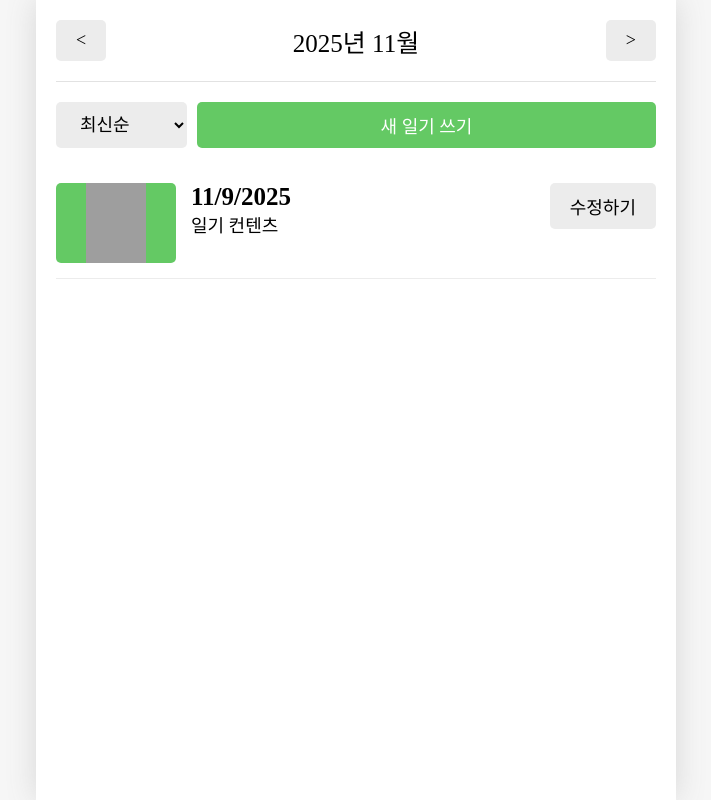
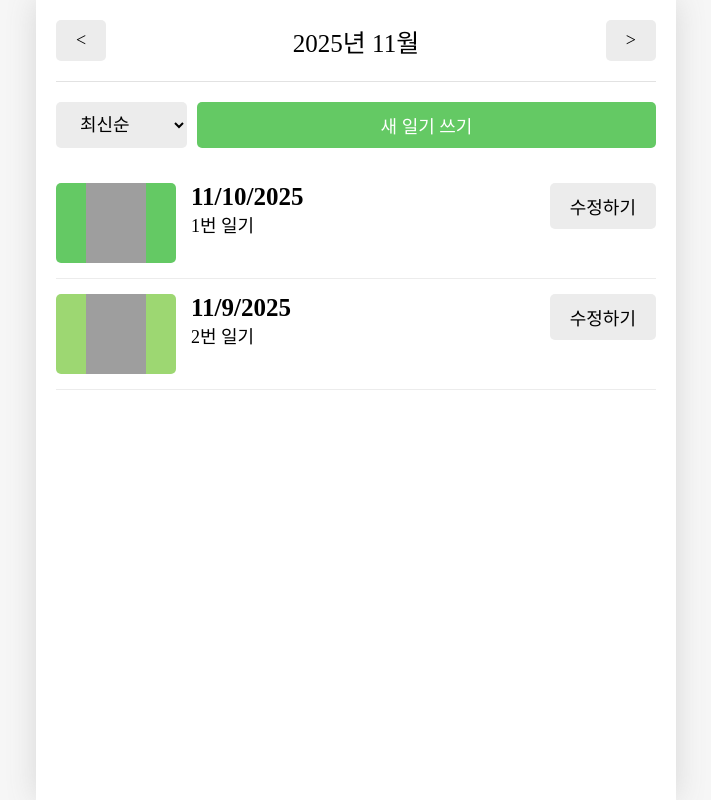
Before and after one commit to yunhozz/reacted, a React (Vite) app in the folder section08/: page / in a window 1280 px wide. Shown: the whole page, without its empty margins (284-995 px from the left). Built offline with nearby package versions, Linux system fonts and the light colour scheme; grey boxes are pictures that could not be loaded; a web font is replaced by a local one.

Commit message:
홈페이지 다이어리 관련 기능 구현

```diff
--- a/section08/src/App.jsx
+++ b/section08/src/App.jsx
@@ -10,15 +10,21 @@ import Notfound from "./pages/Notfound.jsx";
 const mockData = [
     {
         id: 1,
-        createdDate: new Date().getTime(),
+        createdDate: new Date("2025-11-10").getTime(),
         emotionId: 1,
         content: "1번 일기"
     },
     {
         id: 2,
-        createdDate: new Date().getTime(),
+        createdDate: new Date("2025-11-09").getTime(),
         emotionId: 2,
         content: "2번 일기"
+    },
+    {
+        id: 3,
+        createdDate: new Date("2025-10-25").getTime(),
+        emotionId: 3,
+        content: "3번 일기"
     }
 ];
 
@@ -45,8 +51,8 @@ function reducer(state, action) {
     }
 }
 
-const DiaryStateContext = createContext();
-const DiaryDispatchContext = createContext();
+export const DiaryStateContext = createContext();
+export const DiaryDispatchContext = createContext();
 
 export default () => {
     const [diaries, dispatch] = useReducer(reducer, mockData);
--- a/section08/src/components/DiaryItem.jsx
+++ b/section08/src/components/DiaryItem.jsx
@@ -1,21 +1,24 @@
 import "./DiaryItem.css";
+import { useNavigate } from "react-router-dom";
 import { getEmotionImage } from "../util/get-emotion-image.js";
 import Button from "./Button.jsx";
 
-export default () => {
-    const emotionId = 1;
+export default ({ id, emotionId, createdDate, content }) => {
+    const nav = useNavigate();
+    const onClickDiary = () => nav(`/diary/${id}`);
+    const onClickButton = () => nav(`/edit/${id}`);
 
     return (
         <div className={"DiaryItem"}>
-            <div className={`img_section img_section_${emotionId}`}>
+            <div className={`img_section img_section_${emotionId}`} onClick={onClickDiary}>
                 <img src={getEmotionImage(emotionId)}/>
             </div>
-            <div className={"info_section"}>
-                <div className={"created_date"}>{new Date().toLocaleDateString()}</div>
-                <div className={"content"}>일기 컨텐츠</div>
+            <div className={"info_section"} onClick={onClickDiary}>
+                <div className={"created_date"}>{new Date(createdDate).toLocaleDateString()}</div>
+                <div className={"content"}>{content}</div>
             </div>
             <div className={"button_section"}>
-                <Button text={"수정하기"}/>
+                <Button text={"수정하기"} onClick={onClickButton}/>
             </div>
         </div>
     );
--- a/section08/src/components/DiaryList.jsx
+++ b/section08/src/components/DiaryList.jsx
@@ -1,19 +1,41 @@
 import "./DiaryList.css";
+import { useState } from "react";
+import { useNavigate } from "react-router-dom";
 import Button from "./Button.jsx";
 import DiaryItem from "./DiaryItem.jsx";
 
-export default () => {
+const getSortedDiaries = (diaries, sortType) => {
+    return diaries.toSorted((a, b) => {
+        const ac = Number(a.createdDate);
+        const bc = Number(b.createdDate);
+
+        return sortType === "oldest" ? ac - bc : bc - ac;
+    });
+};
+
+export default ({ diaries }) => {
+    const [sortType, setSortType] = useState("latest");
+    const nav = useNavigate();
+
+    const onChangeSortType = (e) => setSortType(e.target.value);
+
+    const onClickButton = () => nav("/new");
+
     return (
         <div className={"DiaryList"}>
             <div className={"menu_bar"}>
-                <select>
+                <select onChange={onChangeSortType}>
                     <option value={"latest"}>최신순</option>
                     <option value={"oldest"}>오래된 순</option>
                 </select>
-                <Button type={"POSITIVE"} text={"새 일기 쓰기"}/>
+                <Button type={"POSITIVE"} text={"새 일기 쓰기"} onClick={onClickButton}/>
             </div>
             <div className={"list_wrapper"}>
-                <DiaryItem/>
+                {
+                    getSortedDiaries(diaries, sortType).map(diary =>
+                        <DiaryItem key={diary.id} {...diary}/>
+                    )
+                }
             </div>
         </div>
     );
--- a/section08/src/pages/Home.jsx
+++ b/section08/src/pages/Home.jsx
@@ -1,16 +1,48 @@
+import { useContext, useState } from "react";
+import { DiaryStateContext } from "../App.jsx";
 import Button from "../components/Button.jsx";
 import DiaryList from "../components/DiaryList.jsx";
 import Header from "../components/Header.jsx";
 
+const getMonthlyDiaries = (pivotDate, diaries) => {
+    const beginTime = new Date(
+        pivotDate.getFullYear(),
+        pivotDate.getMonth(),
+        1, 0, 0, 0
+    ).getTime();
+
+    const endTime = new Date(
+        pivotDate.getFullYear(),
+        pivotDate.getMonth() + 1,
+        0, 23, 59, 59
+    ).getTime();
+
+    return diaries.filter(diary => {
+        const createdDate = diary.createdDate;
+        return beginTime <= createdDate && createdDate <= endTime;
+    });
+};
+
 export default () => {
+    const diaries = useContext(DiaryStateContext);
+    const [pivotDate, setPivotDate] = useState(new Date());
+
+    const monthlyDiaries = getMonthlyDiaries(pivotDate, diaries);
+
+    const onClickLeftButton = () =>
+        setPivotDate(new Date(pivotDate.getFullYear(), pivotDate.getMonth() - 1));
+
+    const onClickRightButton = () =>
+        setPivotDate(new Date(pivotDate.getFullYear(), pivotDate.getMonth() + 1));
+
     return (
         <div className={"Home"}>
             <Header
-                title={"2025년 11월"}
-                leftChild={<Button text={"<"}/>}
-                rightChild={<Button text={">"}/>}
+                title={`${pivotDate.getFullYear()}년 ${pivotDate.getMonth() + 1}월`}
+                leftChild={<Button text={"<"} onClick={onClickLeftButton}/>}
+                rightChild={<Button text={">"} onClick={onClickRightButton}/>}
             />
-            <DiaryList/>
+            <DiaryList diaries={monthlyDiaries}/>
         </div>
     );
 }
```
